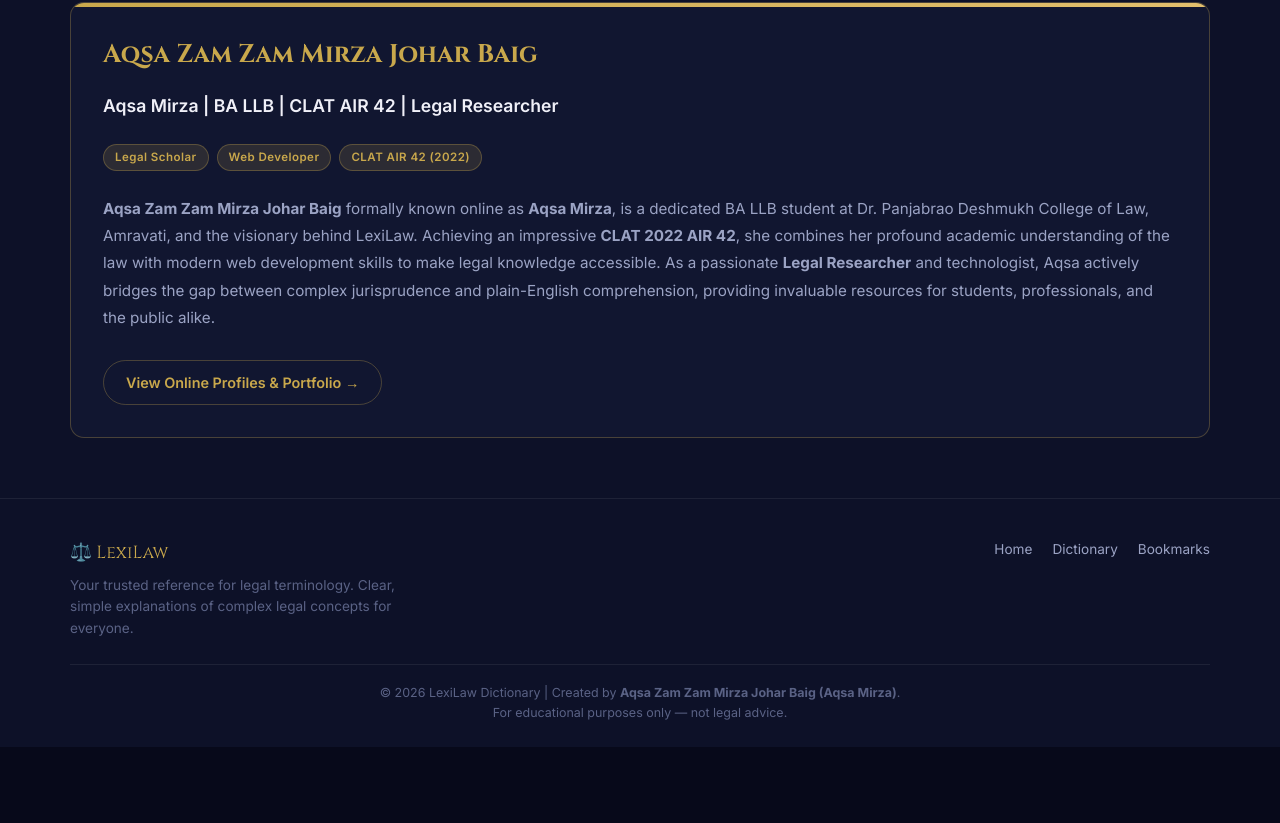
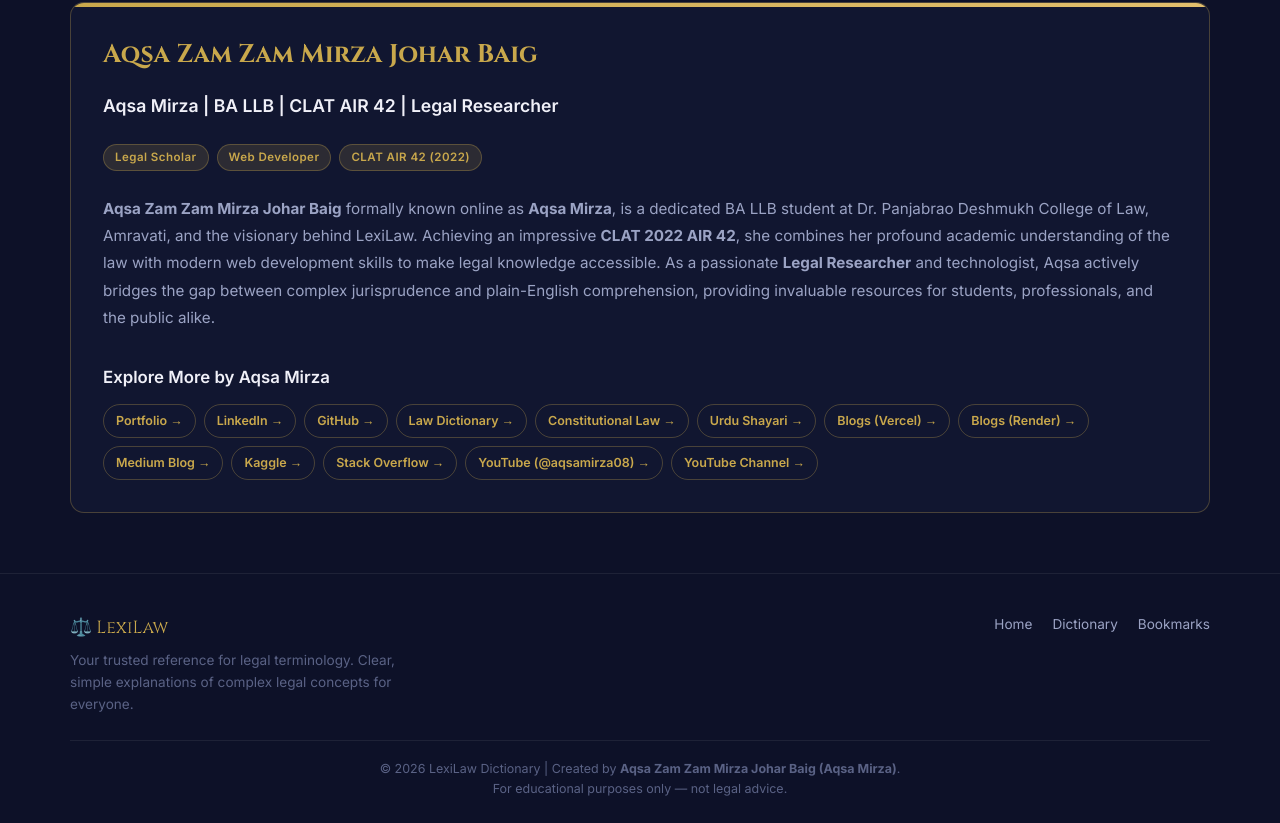
Before and after one commit to AQSA-ZAM-ZAM-MIRZA-JOHAR-BAIG/AQSA-ZAM-ZAM-MIRZA-JOHAR-BAIG-LAW-DICTIONARY, a React (Vite) app in the folder frontend/: page / in a window 1280 px wide. Shown: the part 1254-2077 px from the top of the page. Before the commit the page ends 2001 px from the top, so only its background shows below. Built offline with nearby package versions, Linux system fonts and the light colour scheme; no server answers.

Commit message:
makeing seo optimized.

```diff
--- a/frontend/src/pages/HomePage.jsx
+++ b/frontend/src/pages/HomePage.jsx
@@ -191,16 +191,25 @@
               <strong>Aqsa Zam Zam Mirza Johar Baig</strong> formally known online as <strong>Aqsa Mirza</strong>, is a dedicated BA LLB student at Dr. Panjabrao Deshmukh College of Law, Amravati, and the visionary behind LexiLaw. Achieving an impressive <strong>CLAT 2022 AIR 42</strong>, she combines her profound academic understanding of the law with modern web development skills to make legal knowledge accessible. As a passionate <strong>Legal Researcher</strong> and technologist, Aqsa actively bridges the gap between complex jurisprudence and plain-English comprehension, providing invaluable resources for students, professionals, and the public alike.
             </p>
 
-            <div style={{ marginTop: '12px' }}>
-              <a
-                href="https://aqsa-zam-zam-mirza-johar-baig-portf.vercel.app"
-                target="_blank"
-                rel="noopener noreferrer"
-                className="btn btn-outline"
-                style={{ fontSize: '0.9rem' }}
-              >
-                View Online Profiles & Portfolio →
-              </a>
+            <div style={{ marginTop: '16px', display: 'flex', flexDirection: 'column', gap: '14px' }}>
+              <h5 style={{ color: 'var(--text-primary)', fontSize: '1.05rem', fontWeight: 600, margin: 0 }}>
+                Explore More by Aqsa Mirza
+              </h5>
+              <div style={{ display: 'flex', flexWrap: 'wrap', gap: '8px' }}>
+                <a href="https://aqsa-zam-zam-mirza-johar-baig-portf.vercel.app/" target="_blank" rel="noopener noreferrer" className="btn btn-outline" style={{ fontSize: '0.78rem', padding: '6px 12px' }}>Portfolio →</a>
+                <a href="https://www.linkedin.com/in/aqsa-zam-zam-mirza-johar-baig-28501b3b6/?isSelfProfile=true" target="_blank" rel="noopener noreferrer" className="btn btn-outline" style={{ fontSize: '0.78rem', padding: '6px 12px' }}>LinkedIn →</a>
+                <a href="https://github.com/AQSA-ZAM-ZAM-MIRZA-JOHAR-BAIG" target="_blank" rel="noopener noreferrer" className="btn btn-outline" style={{ fontSize: '0.78rem', padding: '6px 12px' }}>GitHub →</a>
+                <a href="https://aqsa-zam-zam-mirza-johar-baig-law-d.vercel.app/" target="_blank" rel="noopener noreferrer" className="btn btn-outline" style={{ fontSize: '0.78rem', padding: '6px 12px' }}>Law Dictionary →</a>
+                <a href="https://aqsa-zam-zam-mirza-johar-baig-const.vercel.app/" target="_blank" rel="noopener noreferrer" className="btn btn-outline" style={{ fontSize: '0.78rem', padding: '6px 12px' }}>Constitutional Law →</a>
+                <a href="https://aqsa-zam-zam-mirza-johar-baig-urdu.vercel.app/" target="_blank" rel="noopener noreferrer" className="btn btn-outline" style={{ fontSize: '0.78rem', padding: '6px 12px' }}>Urdu Shayari →</a>
+                <a href="https://aqsa-zam-zam-mirza-johar-baig-blogs.vercel.app/" target="_blank" rel="noopener noreferrer" className="btn btn-outline" style={{ fontSize: '0.78rem', padding: '6px 12px' }}>Blogs (Vercel) →</a>
+                <a href="https://aqsa-zam-zam-mirza-johar-baig-blogs.onrender.com/" target="_blank" rel="noopener noreferrer" className="btn btn-outline" style={{ fontSize: '0.78rem', padding: '6px 12px' }}>Blogs (Render) →</a>
+                <a href="https://aqsamirza08.medium.com/" target="_blank" rel="noopener noreferrer" className="btn btn-outline" style={{ fontSize: '0.78rem', padding: '6px 12px' }}>Medium Blog →</a>
+                <a href="https://www.kaggle.com/aqsamirza08" target="_blank" rel="noopener noreferrer" className="btn btn-outline" style={{ fontSize: '0.78rem', padding: '6px 12px' }}>Kaggle →</a>
+                <a href="https://stackoverflow.com/users/32468898/aqsa-zam-zam-mirza-johar-baig" target="_blank" rel="noopener noreferrer" className="btn btn-outline" style={{ fontSize: '0.78rem', padding: '6px 12px' }}>Stack Overflow →</a>
+                <a href="https://www.youtube.com/@aqsamirza08" target="_blank" rel="noopener noreferrer" className="btn btn-outline" style={{ fontSize: '0.78rem', padding: '6px 12px' }}>YouTube (@aqsamirza08) →</a>
+                <a href="https://www.youtube.com/channel/UCtn3SjtE26v2pzdLeRPwJbQ" target="_blank" rel="noopener noreferrer" className="btn btn-outline" style={{ fontSize: '0.78rem', padding: '6px 12px' }}>YouTube Channel →</a>
+              </div>
             </div>
           </div>
         </div>
```
